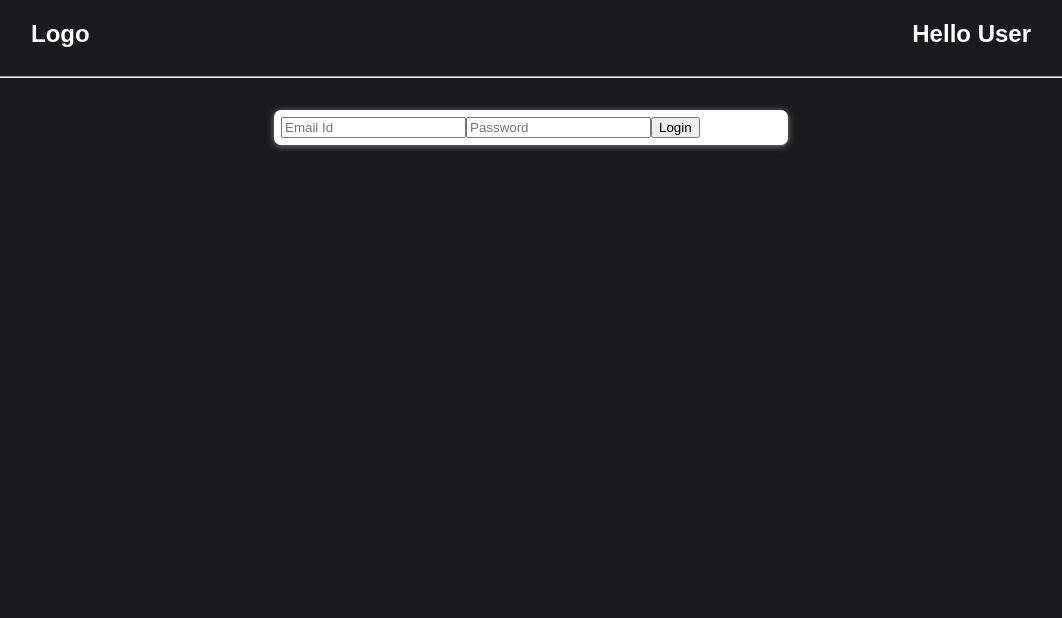
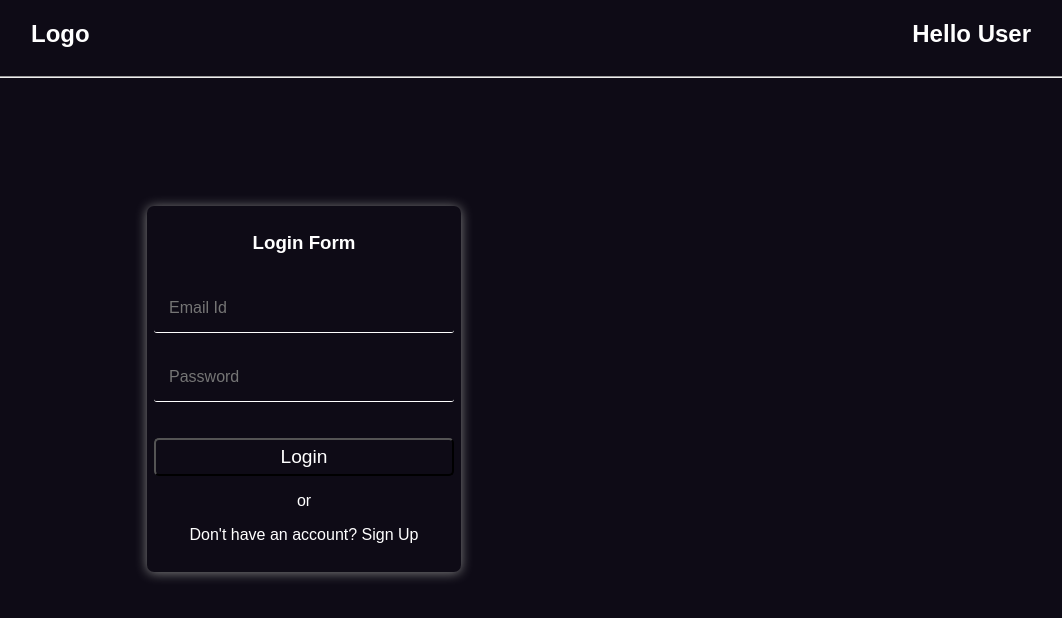
Before and after one commit to gatij10/notestudio, a React (Create React App) app: page / in a window 1280 px wide. Shown: the top 618 px of the page, without its empty margins (109-1171 px from the left). Built offline with nearby package versions, Linux system fonts and the light colour scheme.

Commit message:
login form styling done

```diff
--- a/src/App.css
+++ b/src/App.css
@@ -1,5 +1,5 @@
 .App {
-  background-color: #1a1a1d;
+  background-color: #0e0b16;
   color: white;
-  font-family: 'Poppins', sans-serif;
+  font-family: "Poppins", sans-serif;
 }
--- a/src/components/header/Header.js
+++ b/src/components/header/Header.js
@@ -1,10 +1,7 @@
-import React, { useContext } from "react";
+import React from "react";
 import "./Header.css";
-import UserContext from "../../context/usercontext/UserContext";
 
 const Header = () => {
-    const { user } = useContext(UserContext);
-    console.log(user)
     return (
         <nav className="header">
             <h2> Logo </h2>
--- a/src/components/loginform/LoginForm.css
+++ b/src/components/loginform/LoginForm.css
@@ -0,0 +1,49 @@
+.login-form {
+  position: relative;
+  width: 300px;
+  margin-left: 20%;
+  margin-top: 10%;
+  padding: 7px;
+  padding-bottom: 12px;
+  font: inherit;
+  border-radius: 7px;
+  box-shadow: 0 1px 12px rgb(128, 128, 128);
+}
+
+.login-form-input {
+  width: 90%;
+  color: white;
+  border: none;
+  border-radius: 3px;
+  padding: 10px 3px;
+  margin-bottom: 20px;
+  font-size: medium;
+  font-family: "Poppins", sans-serif;
+  background: none;
+  border-bottom: 1px solid white;
+  outline: 0;
+  padding: 5%;
+}
+
+.login-form-title {
+  text-align: center;
+  margin-bottom: 10%;
+  color: white;
+  font-family: "Poppins", sans-serif;
+}
+
+.login-form-button {
+  text-align: center;
+  background: none;
+  color: white;
+  width: 100%;
+  border-radius: 5px;
+  font-size: larger;
+  padding: 6px 2px;
+  padding-top: 6px;
+  font-family: "Poppins", sans-serif;
+}
+
+.login-form-text {
+  text-align: center;
+}
--- a/src/components/loginform/LoginForm.js
+++ b/src/components/loginform/LoginForm.js
@@ -1,4 +1,5 @@
 import React, { useContext, useState } from 'react'
+import './LoginForm.css'
 import UserContext from '../../context/usercontext/UserContext'
 
 const LoginForm = () => {
@@ -10,6 +11,7 @@ const LoginForm = () => {
 
     function handleChange(e) {
         const { name, value } = e.target;
+        console.log(e.target.value)
         setLocalUserData({
             ...localUserData,
             [name]: value
@@ -19,16 +21,20 @@ const LoginForm = () => {
     function onClickLogin(e) {
         e.preventDefault();
         setUser(localUserData)
+        console.log(localUserData)
     }
 
     return (
-        <div>
-            <form>
-                <input placeholder="Email Id" type="email" name="email" value={localUserData.email} onChange={handleChange} />
-                <input placeholder="Password" type="password" name="password" value={localUserData.password} onChange={handleChange} />
-                <button onClick={onClickLogin}>Login</button>
-            </form>
+        <div className="login-form">
+            <h3 className="login-form-title">Login Form</h3>
+            <input placeholder="Email Id" type="email" name="email" value={localUserData.email} onChange={handleChange} className="login-form-input" />
+            <input placeholder="Password" type="password" name="password" value={localUserData.password} onChange={handleChange} className="login-form-input" />
+            <p></p>
+            <button onClick={onClickLogin} className="login-form-button">Login</button>
+            <p className="login-form-text">or</p>
+            <p className="login-form-text">Don't have an account? Sign Up</p>
         </div>
+
     )
 }
 
--- a/src/index.css
+++ b/src/index.css
@@ -3,7 +3,7 @@ body {
   font-family: "Poppins", sans-serif;
   -webkit-font-smoothing: antialiased;
   -moz-osx-font-smoothing: grayscale;
-  background-color: #1a1a1d;
+  background-color: #0e0b16;
 }
 
 code {
```
Also changed, not shown: public/taking_notes.png (added).
